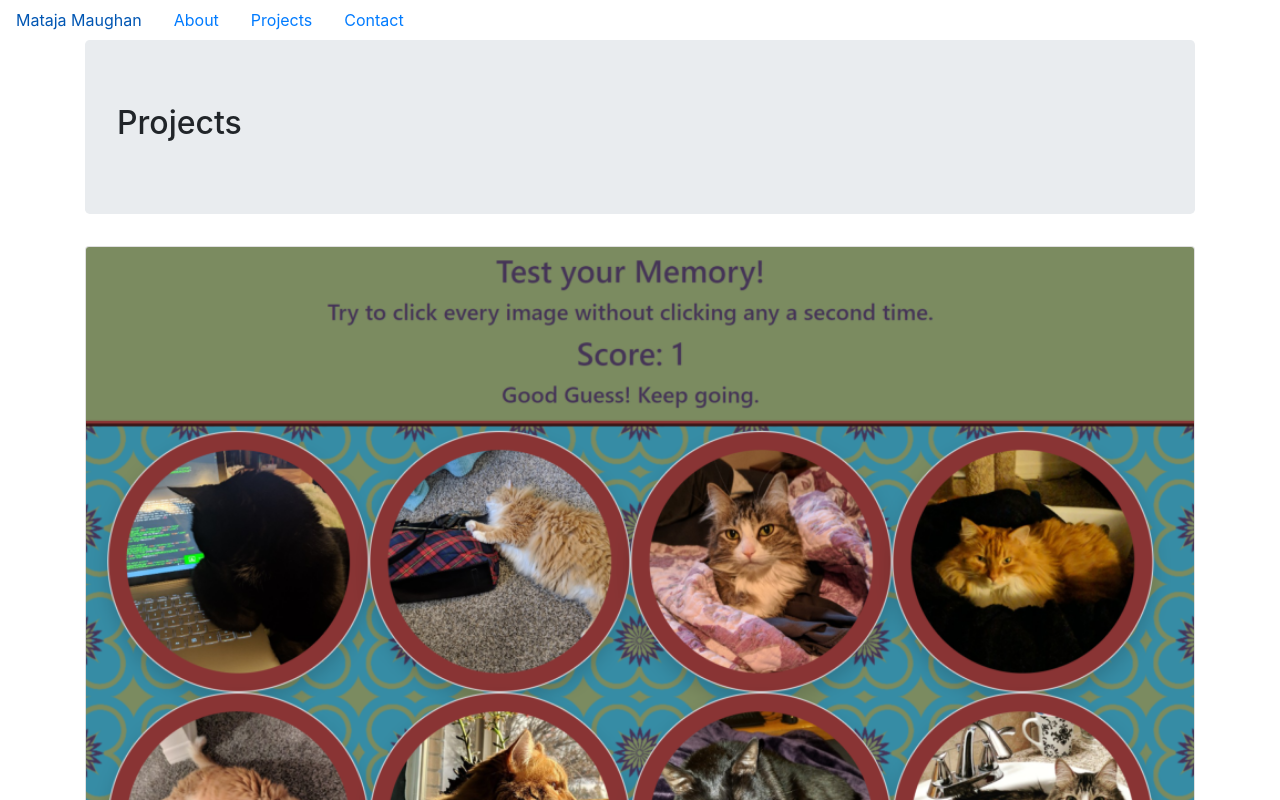
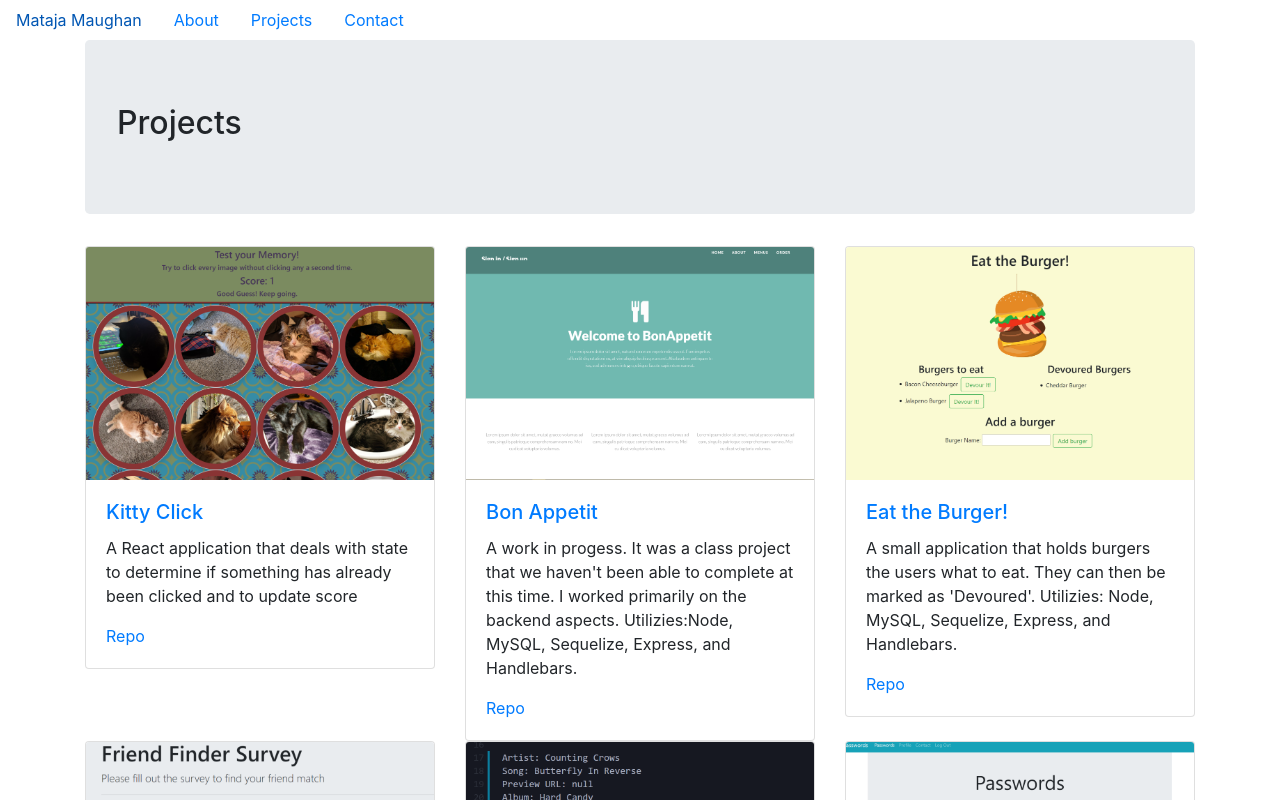
Before and after one commit to TajaMaughan/Portfolio, a React (Create React App) app: page /projects in a window 1280 px wide. Shown: the top 800 px of the page. Built offline with nearby package versions, Linux system fonts and the light colour scheme.

Commit message:
project card layout:

```diff
--- a/src/components/Project/index.js
+++ b/src/components/Project/index.js
@@ -1,16 +1,21 @@
 import React from "react";
 import Card from "react-bootstrap/Card";
+import Col from "react-bootstrap/Col";
 
 function Project(props) {
   return (
+    <Col md={4}>
       <Card>
         <Card.Img variant="top" src={props.img} />
         <Card.Body>
-        <Card.Title><a href={props.siteURL}>{props.name}</a></Card.Title>
+          <Card.Title>
+            <a href={props.siteURL}>{props.name}</a>
+          </Card.Title>
           <Card.Text>{props.description}</Card.Text>
           <Card.Link href={props.repositoryURL}>Repo</Card.Link>
         </Card.Body>
       </Card>
+    </Col>
   );
 }
 
--- a/src/pages/Projects.js
+++ b/src/pages/Projects.js
@@ -4,7 +4,6 @@ import projectList from "../projectList.json";
 import Jumbotron from "react-bootstrap/Jumbotron";
 import Container from "react-bootstrap/Container";
 import Row from "react-bootstrap/Row";
-import Col from "react-bootstrap/Col";
 
 function Projects() {
   return (
@@ -13,7 +12,6 @@ function Projects() {
         <h2>Projects</h2>
       </Jumbotron>
       <Row>
-        <Col>
           {projectList.map(project => (
             <Project
               name={project.name}
@@ -23,7 +21,6 @@ function Projects() {
               description={project.description}
             />
           ))}
-        </Col>
       </Row>
     </Container>
   );
```
Lines whose indentation alone changed are shown as unchanged.
